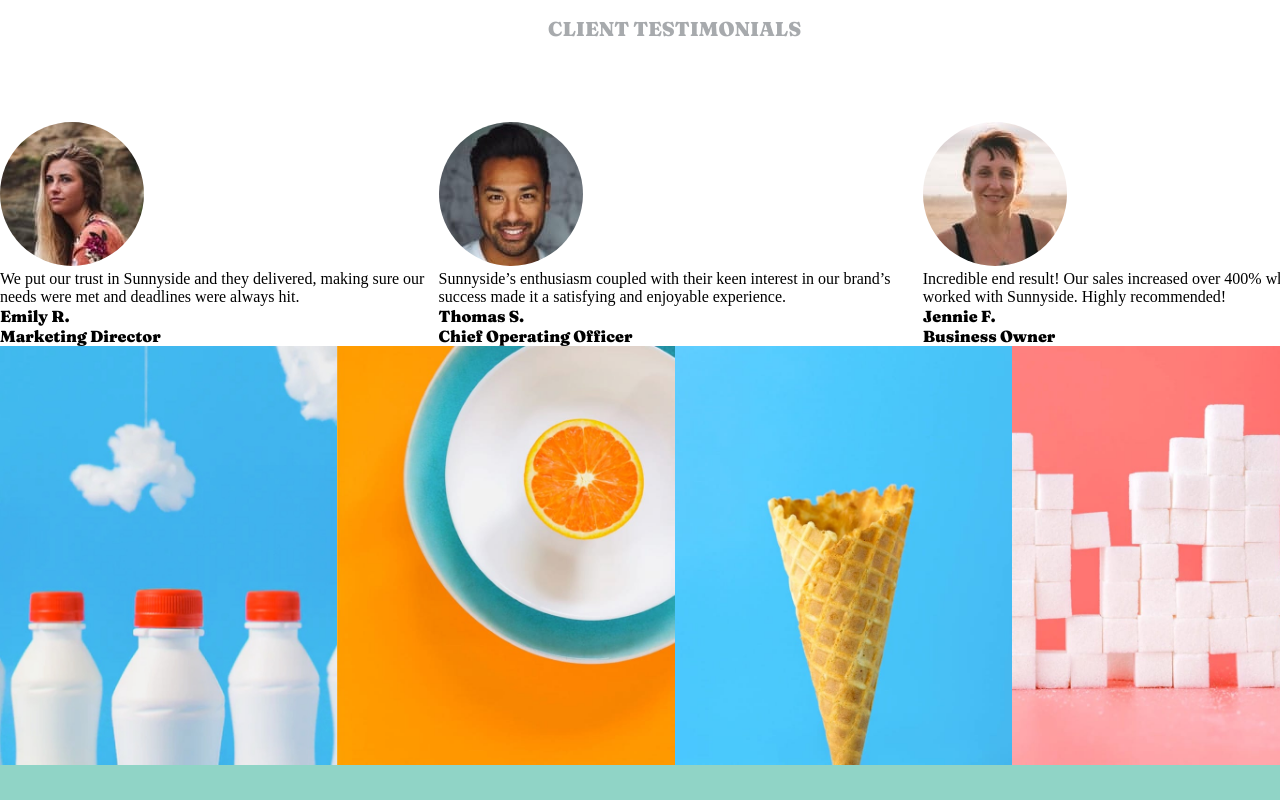
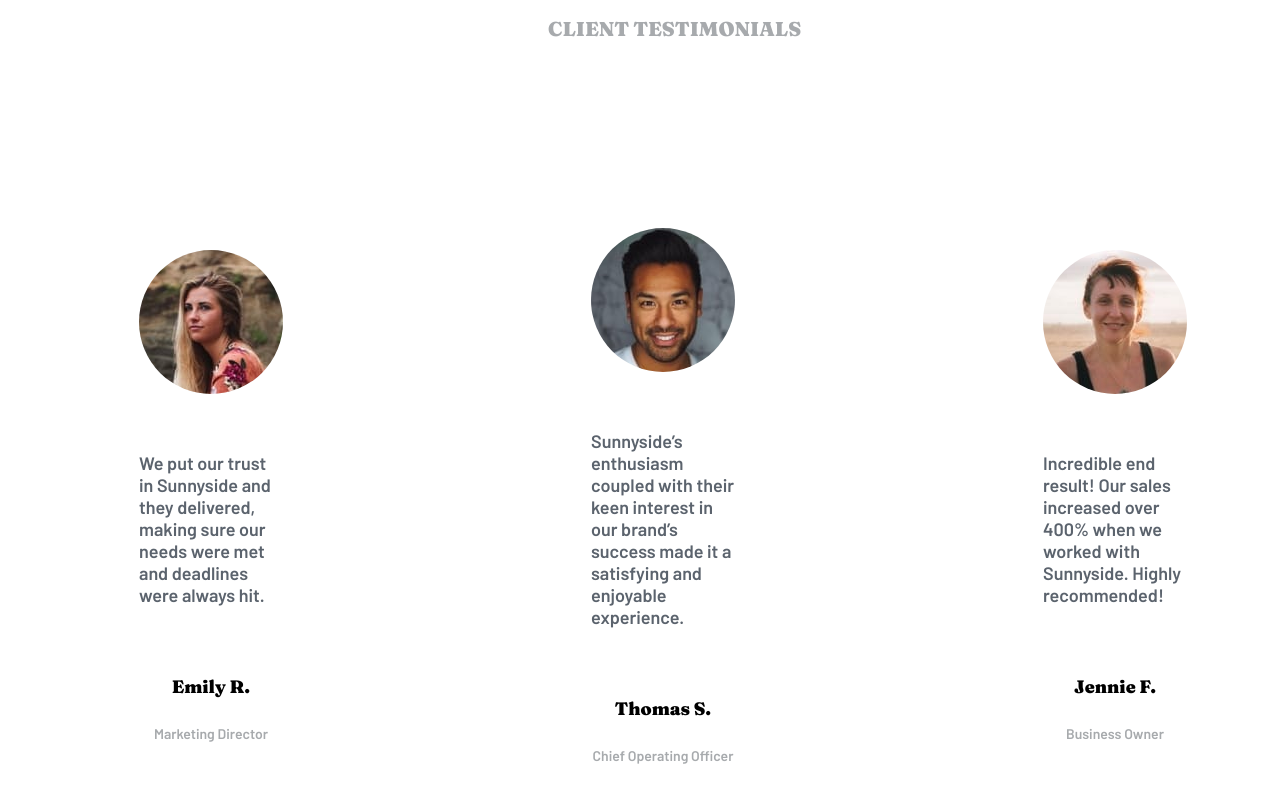
Before and after one commit to rodrigoduartesilva/revisao-front-integral-layouts, a plain HTML site: page casa-03/index.html in a window 1280 px wide. Shown: the part 2740-3540 px from the top of the page. Drawn offline with Linux system fonts and the light colour scheme.

Commit message:
Casa 03 - Finalizado

```diff
--- a/casa-03/index.html
+++ b/casa-03/index.html
@@ -73,8 +73,8 @@
                         We put our trust in Sunnyside and they delivered,
                         making sure our needs were met and deadlines were always hit.
                     </p>
-                    <span>Emily R.</span><br>
-                    <span>Marketing Director</span>
+                    <span class="nome-profile">Emily R.</span><br>
+                    <span class="descricao-cargo">Marketing Director</span>
                 </div>
                 <div class="profile-2">
                     <img src="/casa-03/assets/image-thomas.jpg" alt="Thomas">
@@ -82,8 +82,8 @@
                         Sunnyside’s enthusiasm coupled with their keen interest in our brand’s
                         success made it a satisfying and enjoyable experience.
                     </p>
-                    <span>Thomas S.</span><br>
-                    <span>Chief Operating Officer</span>
+                    <span class="nome-profile">Thomas S.</span><br>
+                    <span class="descricao-cargo">Chief Operating Officer</span>
                 </div>
                 <div class="profile-3">
                     <img src="/casa-03/assets/image-jennie.jpg" alt="Jennie">
@@ -91,8 +91,8 @@
                         Incredible end result! Our sales increased over 400% when we worked
                         with Sunnyside. Highly recommended!
                     </p>
-                    <span>Jennie F.</span><br>
-                    <span>Business Owner</span>
+                    <span class="nome-profile">Jennie F.</span><br>
+                    <span class="descricao-cargo">Business Owner</span>
                 </div>
             </div>
         </div>
--- a/casa-03/style.css
+++ b/casa-03/style.css
@@ -92,7 +92,7 @@ header h1 {
 }
 
 .text-2 {
-    padding: 157px 165px 157px 110px;
+    margin-left: 300px;
 }
 
 .text-2 h1 {
@@ -117,8 +117,45 @@ header h1 {
     display: flex;
 }
 
+.profile-1, .profile-2, .profile-3 {
+    display: flex;
+    justify-content: center;
+    flex-direction: column;
+    align-items: center;
+    padding: 106px 169px 279px 139px;
+}
+
+.item-4 img {
+    margin-bottom: 58px;
+}
+
+.item-4 p {
+    margin-bottom: 69px;
+}
+
 .profile-1 img, .profile-2 img, .profile-3 img{
     border-radius: 50%;
+}
+
+.descricao-cargo {
+    font-family: 'Barlow', sans-serif;
+    font-weight: 600;
+    color: #A7AAAD;
+    font-size: 14px;
+}
+
+.nome-profile {
+    font-family: 'Fraunces', serif;
+    font-weight: 900;
+    font-size: 18px;
+    margin-bottom: 9px;
+}
+
+.item-4 p {
+    font-family: 'Barlow', sans-serif;
+    font-weight: 600;
+    color: #5B636D;
+    font-size: 18px;
 }
 
 /*------------------------------------------------------------------------------*/
```
